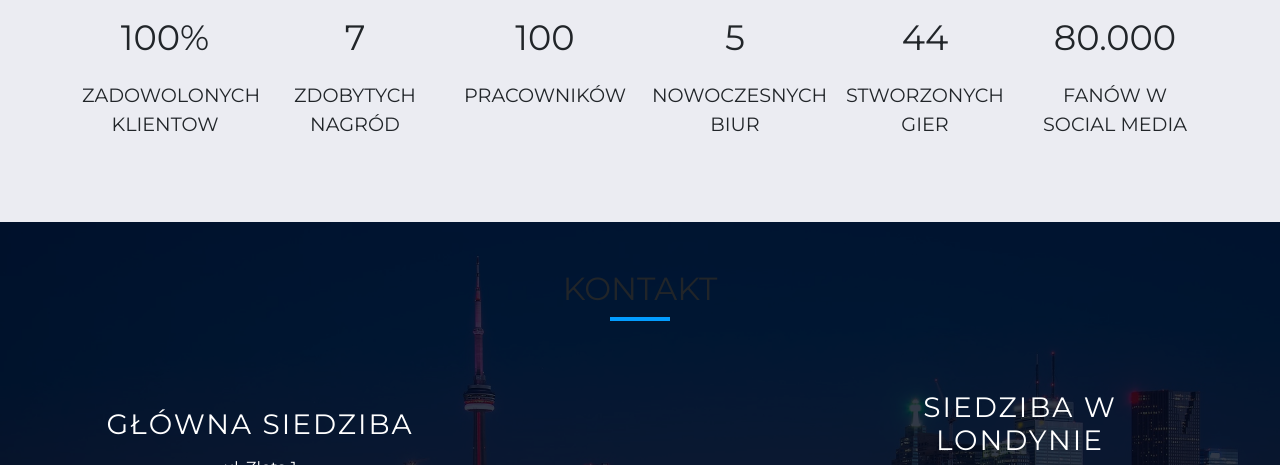
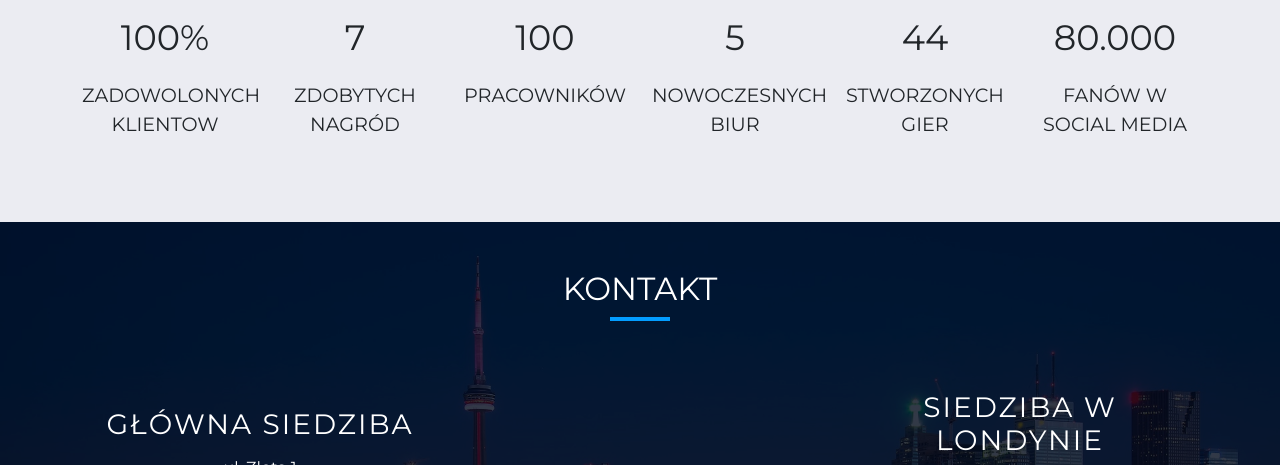
Before and after one commit to DetailingCode/Progamers_www, a plain HTML site: page index.html in a window 1280 px wide. Shown: the part 4194-4659 px from the top of the page. Drawn offline with nearby package versions, Linux system fonts and the light colour scheme.

Commit message:
Contact section h2

```diff
--- a/sass/main.scss
+++ b/sass/main.scss
@@ -322,7 +322,7 @@ header {
 	z-index: 0;
 
 	h2{
-		color: white;
+		color: rgb(255, 255, 255);
 	}
 
 	.contact-shadow {
```
Also changed, not shown: css/main.css.
